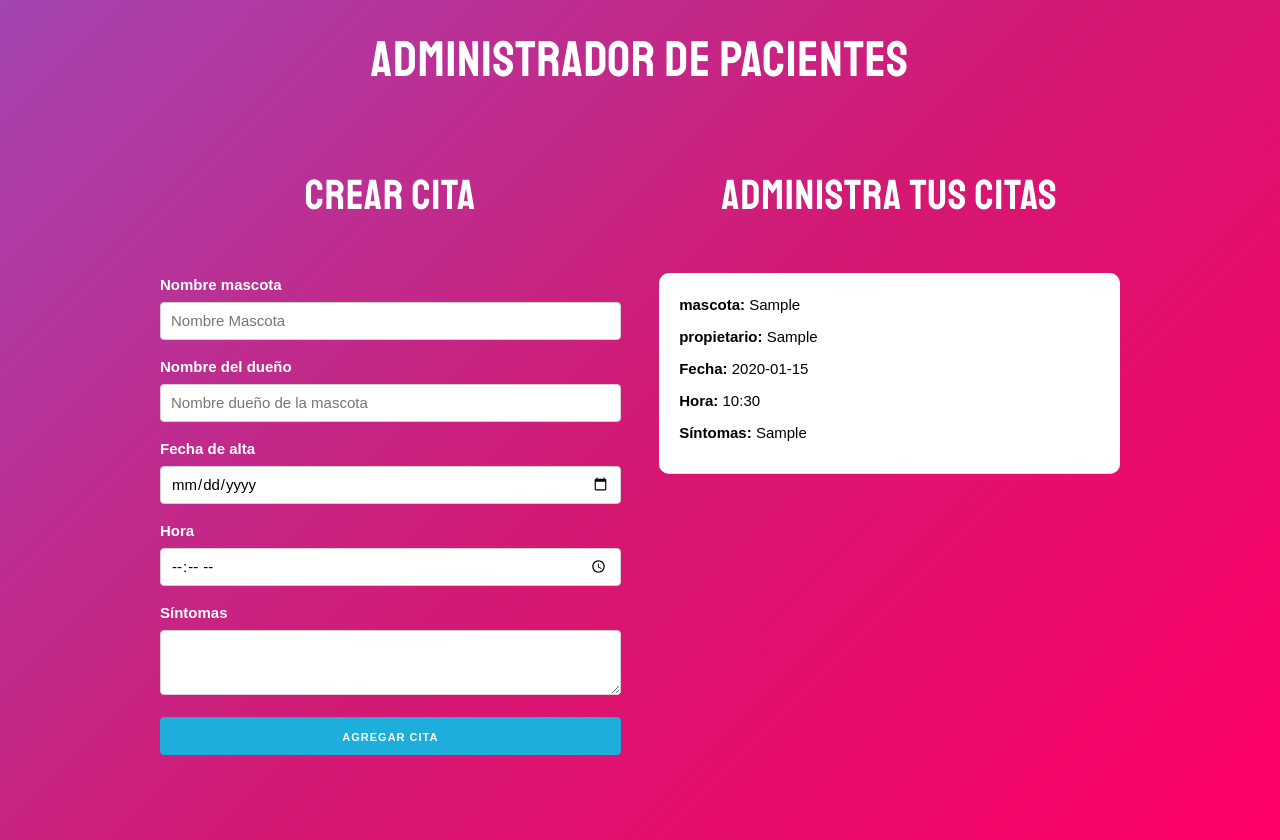
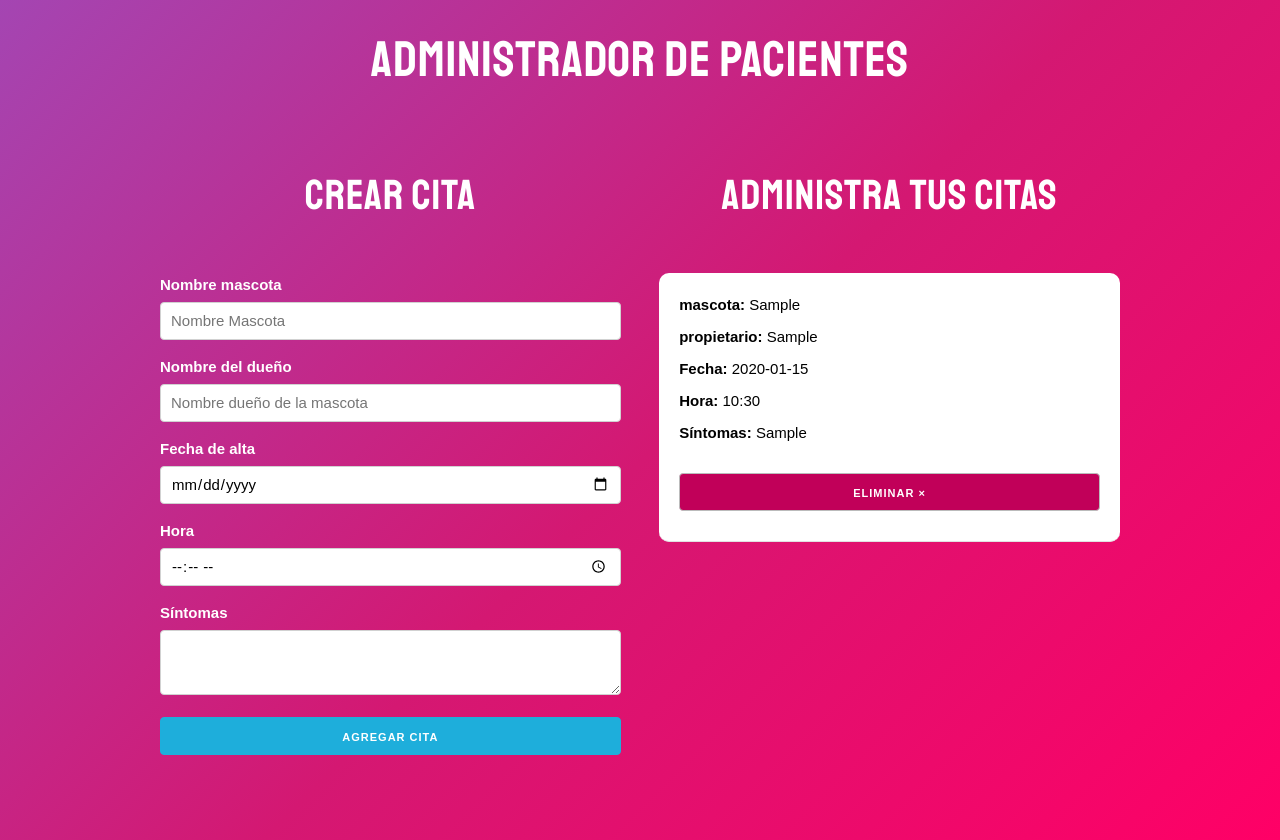
Before and after one commit to jorgeagundez/reactjs_administrador_pacientes, a React (Create React App) app: page / in a window 1280 px wide. Both pictures are taken after typing "Sample", "Sample", "2020-01-15", "10:30", "Sample" into the empty fields and a click on the button "AGREGAR CITA". Built offline with nearby package versions, Linux system fonts and the light colour scheme.

Commit message:
Add delete cita

```diff
--- a/src/App.js
+++ b/src/App.js
@@ -13,6 +13,13 @@
       ...citas,
       cita
     ]);
+  }
+
+  // Función que elimina una cita por su id
+  const eliminarCita = id => {
+    const nuevasCitas = citas.filter(cita => cita.id !== id);
+
+    guardarCitas(nuevasCitas)
   }
 
   return (
@@ -32,6 +39,7 @@
               <Cita
                 key={cita.id}
                 cita={cita}
+                eliminarCita={eliminarCita}
               />
             ))}
           </div>
--- a/src/components/Cita.js
+++ b/src/components/Cita.js
@@ -1,6 +1,6 @@
 import React from 'react';
 
-const Cita = ({cita}) => {
+const Cita = ({cita, eliminarCita}) => {
     return (
         <div className="cita">
             <p>mascota: <span>{cita.mascota}</span></p>
@@ -8,6 +8,11 @@
             <p>Fecha: <span>{cita.fecha}</span></p>
             <p>Hora: <span>{cita.hora}</span></p>
             <p>Síntomas: <span>{cita.sintomas}</span></p>
+
+            <button
+                className="button eliminar u-full-width"
+                onClick={() => eliminarCita(cita.id)}
+            >Eliminar &times;</button>
         </div>
     )
 }
```
